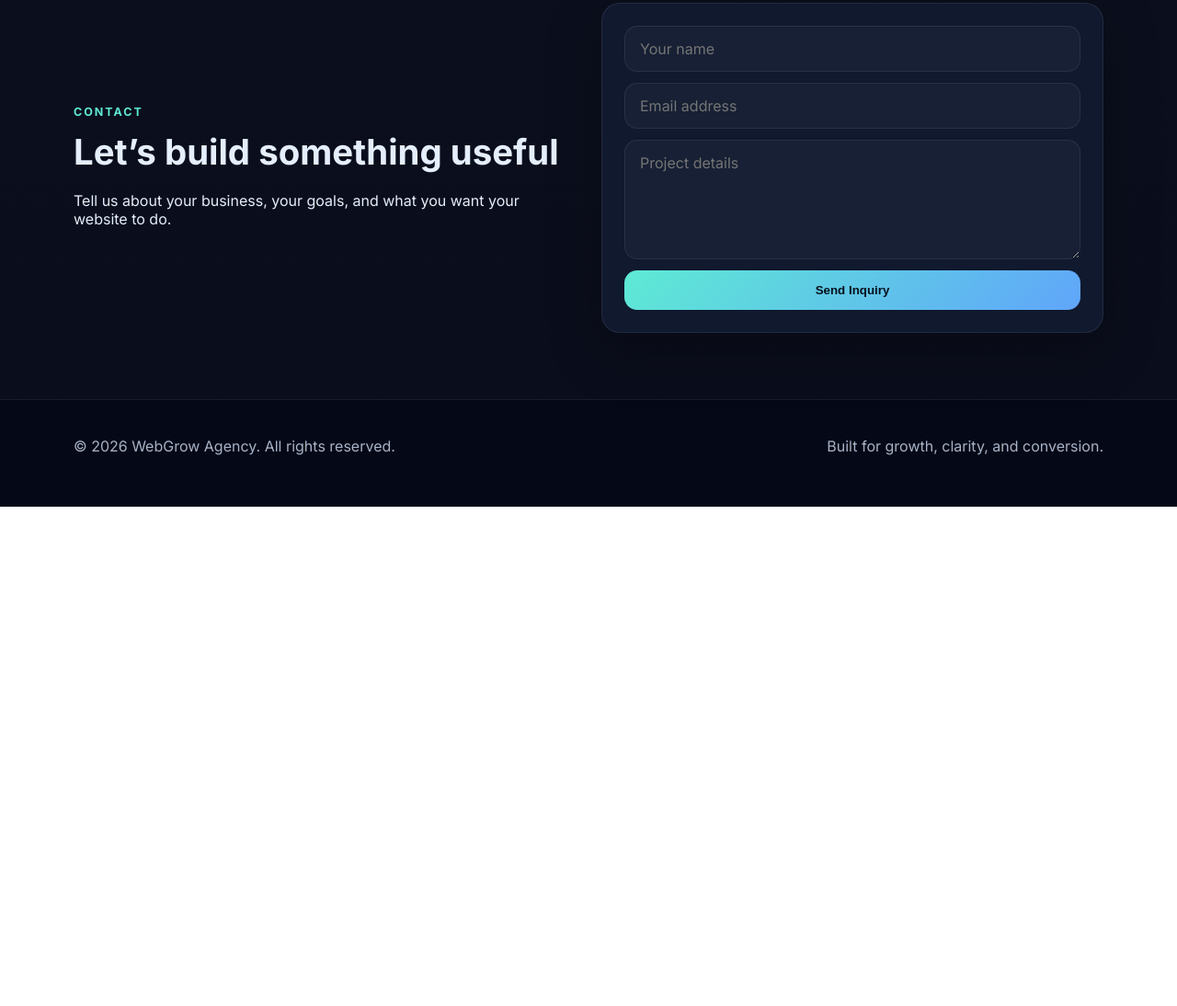
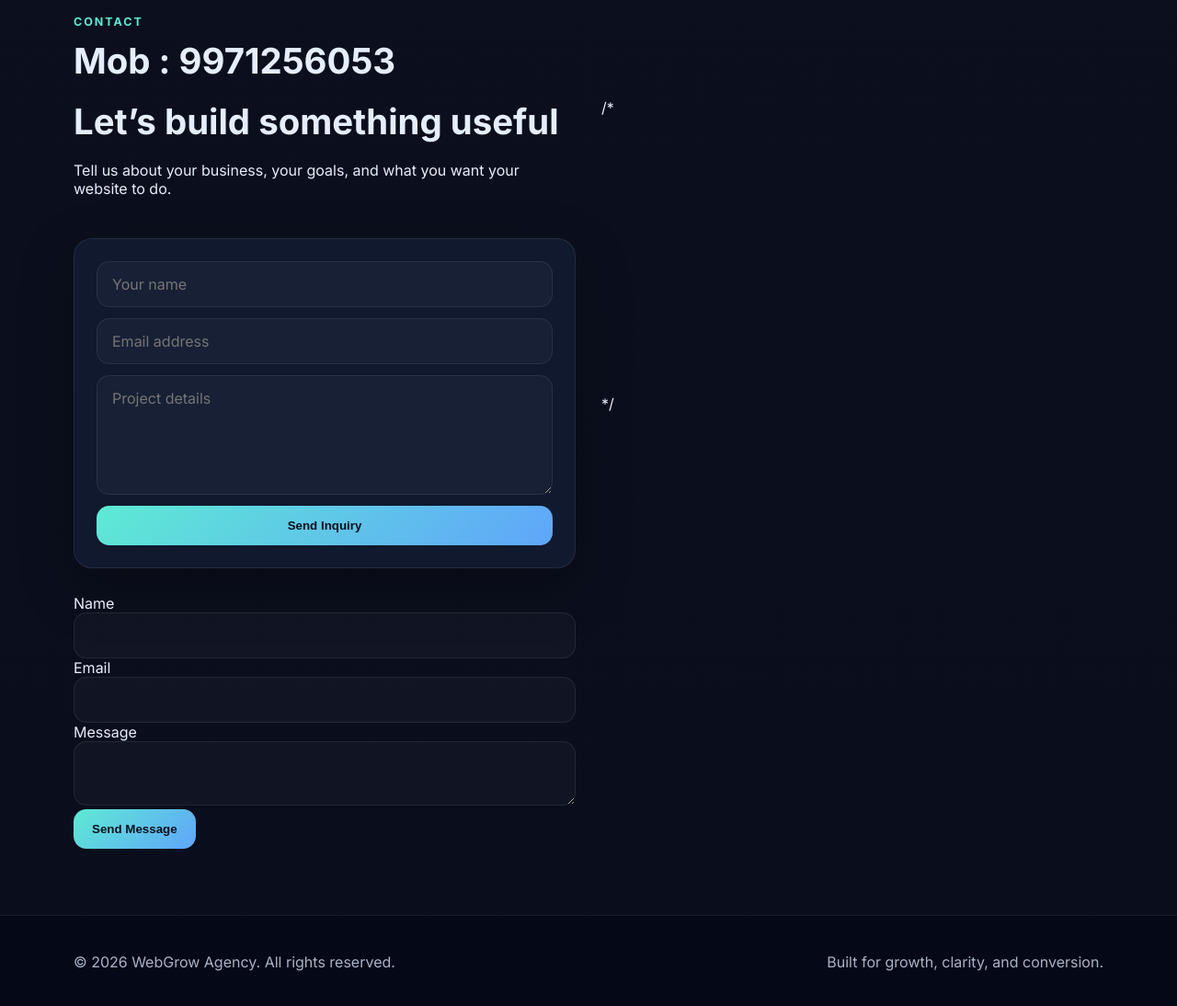
Before and after one commit to aghkmnrsu-cell/webgrow-agency, a plain HTML site: page index.html in a window 1280 px wide. Shown: the part 3108-4202 px from the top of the page at 92% size. Before the commit the page ends 3659 px from the top, so only its background shows below. Drawn offline with Linux system fonts and the light colour scheme.

Commit message:
Add contact form with Formspree integration
Updated the contact section to include a functional form for inquiries.

```diff
--- a/index.html
+++ b/index.html
@@ -175,14 +175,32 @@
       <div class="container contact-grid">
         <div>
           <p class="section-label">Contact</p>
+          <h2>Mob : 9971256053</h2>
           <h2>Let’s build something useful</h2>
           <p>Tell us about your business, your goals, and what you want your website to do.</p>
         </div>
-        <form class="card contact-form">
+
+       /* <form class="card contact-form">
           <input type="text" placeholder="Your name" aria-label="Your name" />
           <input type="email" placeholder="Email address" aria-label="Email address" />
           <textarea rows="5" placeholder="Project details" aria-label="Project details"></textarea>
           <button type="submit" class="btn">Send Inquiry</button>
+        </form> */
+
+         <form action="https://formspree.io/f/xeajlyre" method="POST">
+          <div>
+            <label for="name">Name</label>
+            <input type="text" id="name" name="name" required />
+          </div>
+          <div>
+            <label for="email">Email</label>
+            <input type="email" id="email" name="email" required />
+          </div>
+          <div>
+            <label for="message">Message</label>
+            <textarea id="message" name="message" required></textarea>
+          </div>
+          <button class="btn accent" type="submit">Send Message</button>
         </form>
       </div>
     </section>
```
